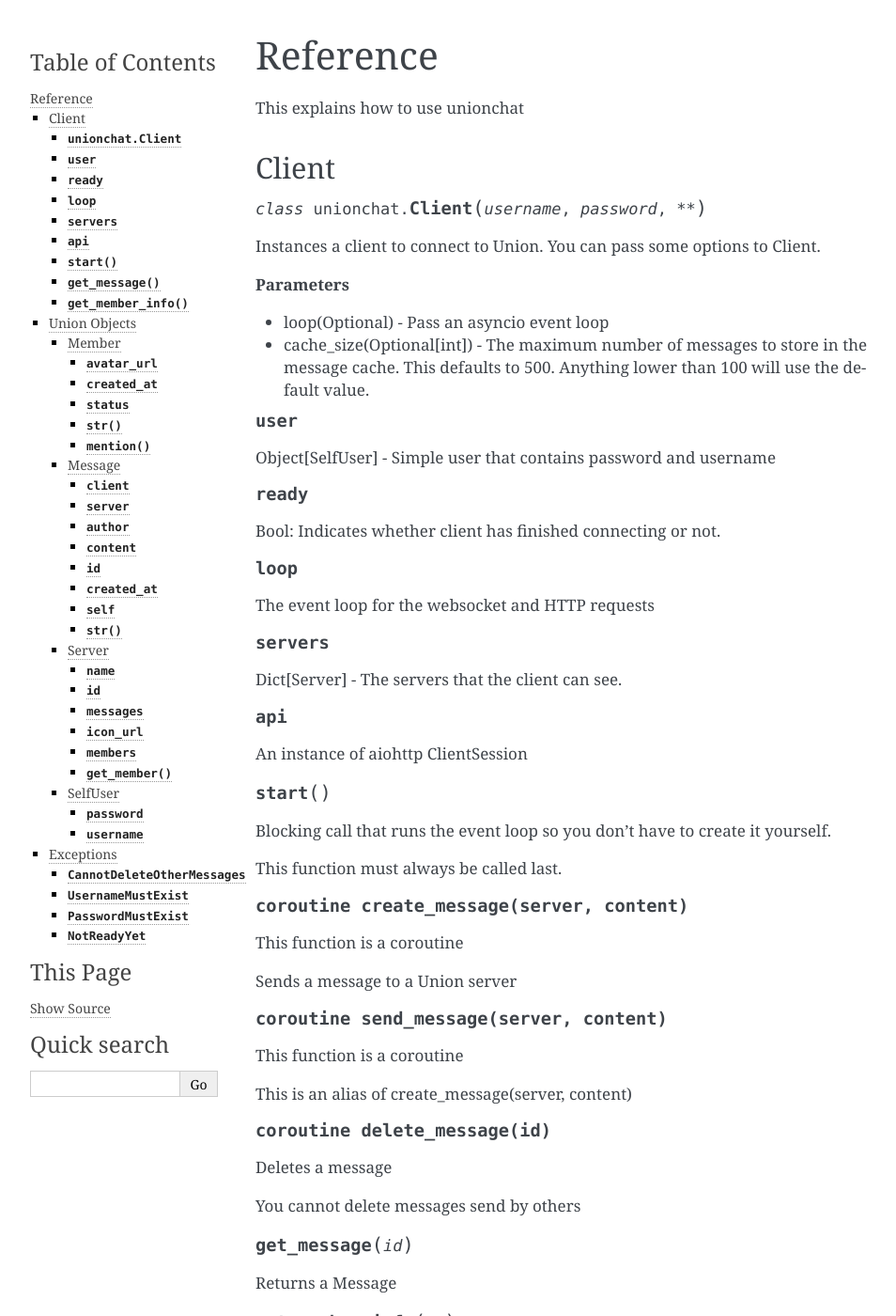
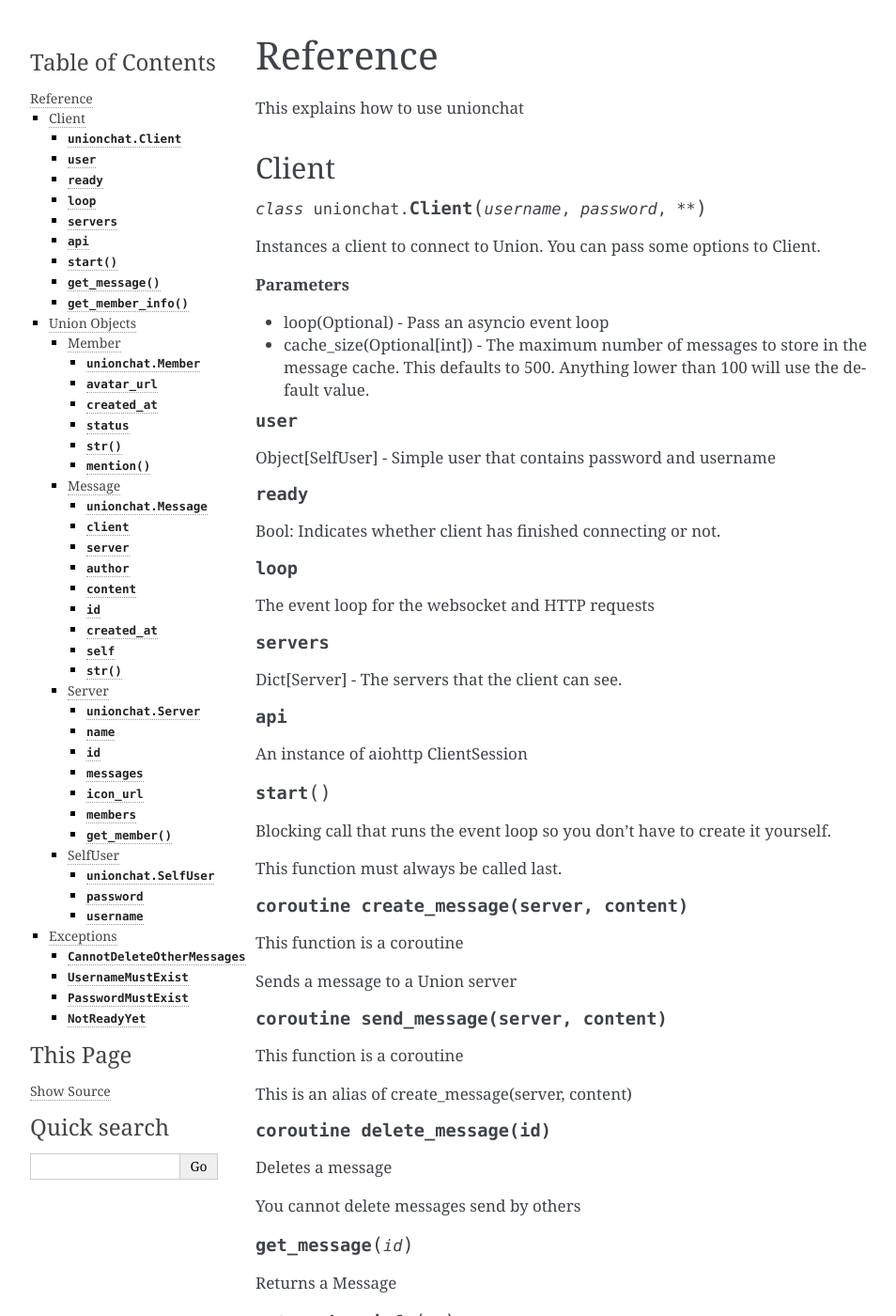
Before and after one commit to Union-Chat/union.py, a Sphinx documentation site: the page built from docs/source/reference.rst, in a window 1280 px wide and 1400 px high. Shown: the whole window at 94% size, without its empty margins (148-1102 px from the left). Built offline with Sphinx 7.4.7, drawn with Linux system fonts in a browser that asks for light colours; some of the changed text lies outside the part shown.

Commit message:
Added classes to message, member, server and selfuser

```diff
--- a/docs/source/reference.rst
+++ b/docs/source/reference.rst
@@ -72,6 +72,8 @@
 
 Member
 ******
+.. py:class:: unionchat.Member()
+
 Represents a Union member. You normally don't have to create one of these yourself.
 Members don't have ID's, their names are used internally.
 
@@ -95,6 +97,8 @@
 
 Message
 *******
+.. py:class:: unionchat.Message()
+
 Represents a Union message. You normally don't have to create one of these yourself.
 
 .. py:attribute:: client
@@ -139,7 +143,7 @@
 
 Alias of reply(content)
 
-.. py:function:: coroutine delete()
+.. py:cofunction:: coroutine delete()
 
 Deletes the message.
 
@@ -147,6 +151,7 @@
 
 Server
 ******
+.. py:class:: unionchat.Server()
 Represents a Union server
 
 .. py:attribute:: name
@@ -175,6 +180,8 @@
 
 SelfUser
 ********
+.. py:class:: unionchat.SelfUser()
+
 Denotes the client user properties
 
 .. py:attribute:: password
```
